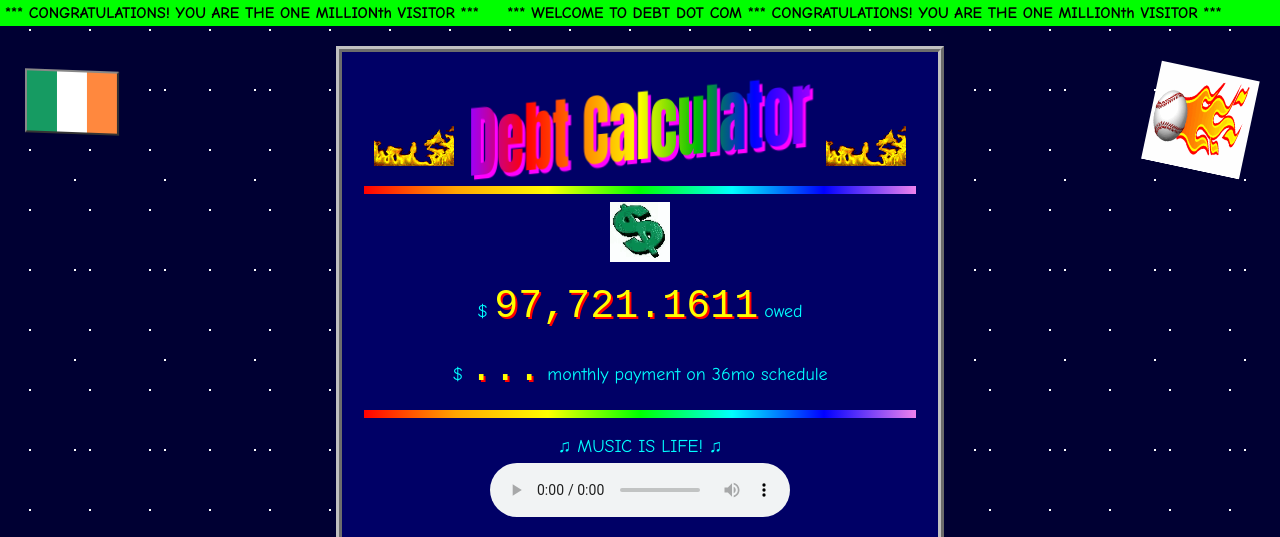
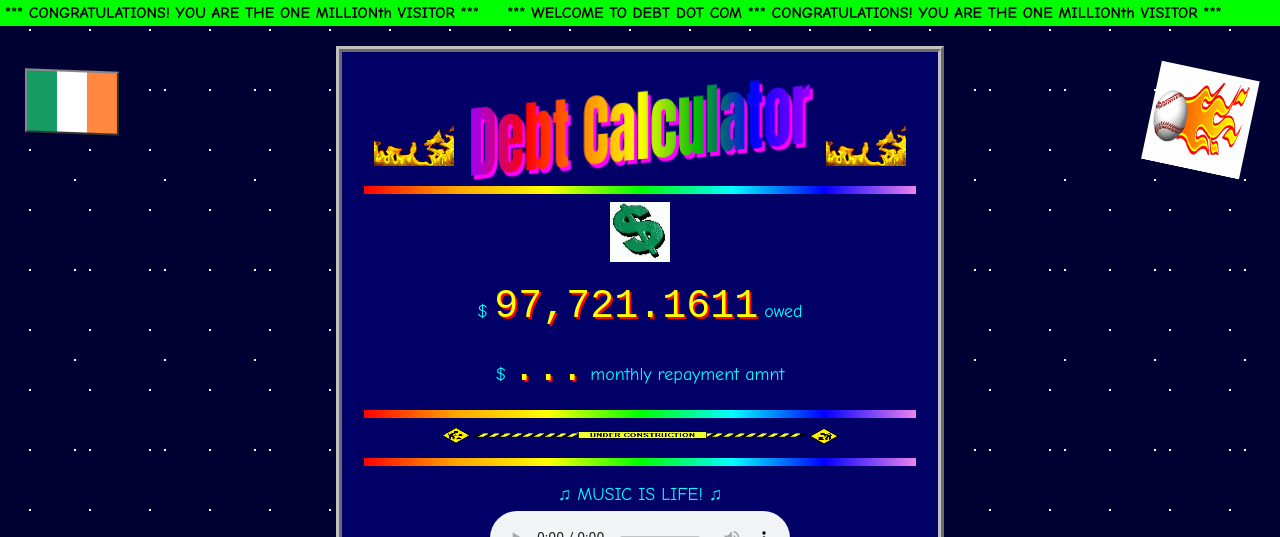
Before and after one commit to mailesworld/mailesworld, a plain HTML site: page index.html in a window 1280 px wide. Shown: the top 537 px of the page. Drawn offline with Linux system fonts and the light colour scheme.

Commit message:
Update monthly payment label in index.html

```diff
--- a/index.html
+++ b/index.html
@@ -146,7 +146,7 @@
 
   <P CLASS="label">$ <SPAN ID="owed" CLASS="money">...</SPAN> owed</P>
 
-  <P CLASS="label">$ <SPAN ID="monthly" CLASS="money">...</SPAN> monthly payment on 36mo schedule </P>
+  <P CLASS="label">$ <SPAN ID="monthly" CLASS="money">...</SPAN> monthly repayment amnt </P>
 
   <HR CLASS="rainbow">
   <!--
@@ -156,14 +156,14 @@
     <LI>&#9733; <A HREF="https://soundcloud.com/the-band-the-stew?utm_source=ig&utm_medium=social&utm_content=link_in_bio&fbclid=PAcGRvZgJleHRuA2FlbQIxMQBzcnRjBmFwcF9pZA85MzY2MTk3NDMzOTI0NTkAAadjEa8Iu4PMRQ6bAZ3Wc1qaQ3IXb_wWDdoMlsf_PwY_w01WHc6GE-JwwzefQQ_aem__b9zBaAgqcBLeM2FjMDgGw&utm_id=97760_v0_s00_e0_tv3">Link #1 very important</A></LI>
     <LI>&#9733; <A HREF="https://www.marxists.org/archive/lenin/works/1901/witbd/">Link #2 also important</A></LI>
     <LI>&#9733; <A HREF="https://www.youtube.com/watch?v=4HEpNsmBXoU">Link #3 please watch</A></LI>
-  </UL>
+  </UL> -->
 
   <PICTURE>
     <SOURCE SRCSET="consbar.gif" MEDIA="(prefers-reduced-motion: no-preference)">
     <IMG SRC="consbar.png" ALT="" WIDTH="400" HEIGHT="20">
   </PICTURE>
 
-  <HR CLASS="rainbow"> -->
+  <HR CLASS="rainbow">
 
   <P CLASS="label">&#9835; MUSIC IS LIFE! &#9835;<BR>
     <AUDIO CONTROLS LOOP ARIA-LABEL="Background music" SRC="song.mp3" STYLE="margin-top:6px;"></AUDIO>
```
